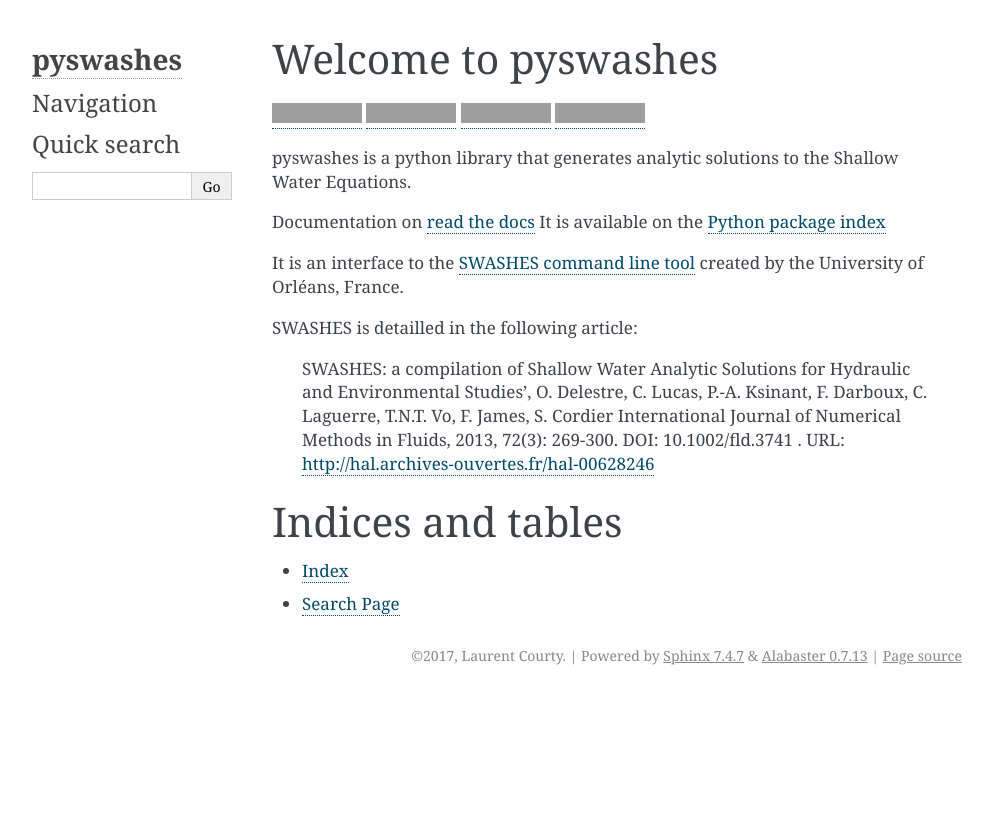
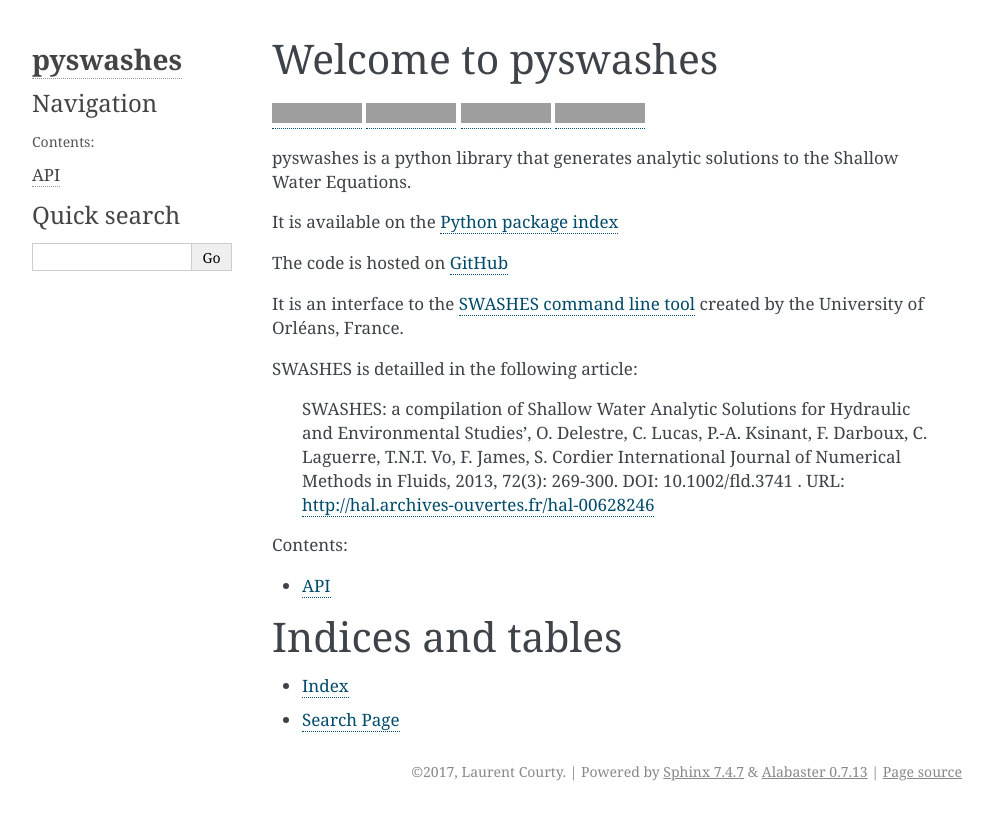
Before and after one commit to lrntct/pyswashes, a Sphinx documentation site: the page built from docs/index.rst, in a window 1280 px wide, cut to the strip 0-820 px from the top of the page. Shown: the whole strip, without its empty margins (148-1141 px from the left). Built offline with Sphinx 7.4.7, drawn with Linux system fonts in a browser that asks for light colours; grey boxes are pictures that could not be loaded.

Commit message:
build documentation with autodoc

```diff
--- a/docs/conf.py
+++ b/docs/conf.py
@@ -17,9 +17,9 @@
 # add these directories to sys.path here. If the directory is relative to the
 # documentation root, use os.path.abspath to make it absolute, like shown here.
 #
-# import os
-# import sys
-# sys.path.insert(0, os.path.abspath('.'))
+import os
+import sys
+sys.path.insert(0, os.path.abspath('../src/'))
 
 
 # -- General configuration ------------------------------------------------
@@ -31,7 +31,7 @@
 # Add any Sphinx extension module names here, as strings. They can be
 # extensions coming with Sphinx (named 'sphinx.ext.*') or your custom
 # ones.
-extensions = ['sphinx.ext.autodoc']
+extensions = ['sphinx.ext.autodoc', 'sphinx.ext.napoleon']
 
 # Add any paths that contain templates here, relative to this directory.
 templates_path = ['_templates']
@@ -77,6 +77,8 @@ pygments_style = 'sphinx'
 # If true, `todo` and `todoList` produce output, else they produce nothing.
 todo_include_todos = False
 
+# Napoleon settings
+napoleon_numpy_docstring = True
 
 # -- Options for HTML output ----------------------------------------------
 
--- a/docs/index.rst
+++ b/docs/index.rst
@@ -5,8 +5,9 @@ Welcome to pyswashes
 
 pyswashes is a python library that generates analytic solutions to the Shallow Water Equations.
 
-Documentation on `read the docs  <http://pyswashes.rtfd.io/>`_
 It is available on the `Python package index <https://pypi.python.org/pypi/pyswashes>`_
+
+The code is hosted on `GitHub <https://github.com/lrntct/pyswashes>`_
 
 It is an interface to the `SWASHES command line tool <https://sourcesup.renater.fr/projects/swashes/>`_
 created by the University of Orléans, France.
@@ -21,8 +22,10 @@ SWASHES is detailled in the following article:
 
 
 .. toctree::
-   :maxdepth: 2
+   :maxdepth: 3
    :caption: Contents:
+
+   api
 
 
 
```
Also changed, not shown: docs/api.rst (added, +8 -0 lines).
